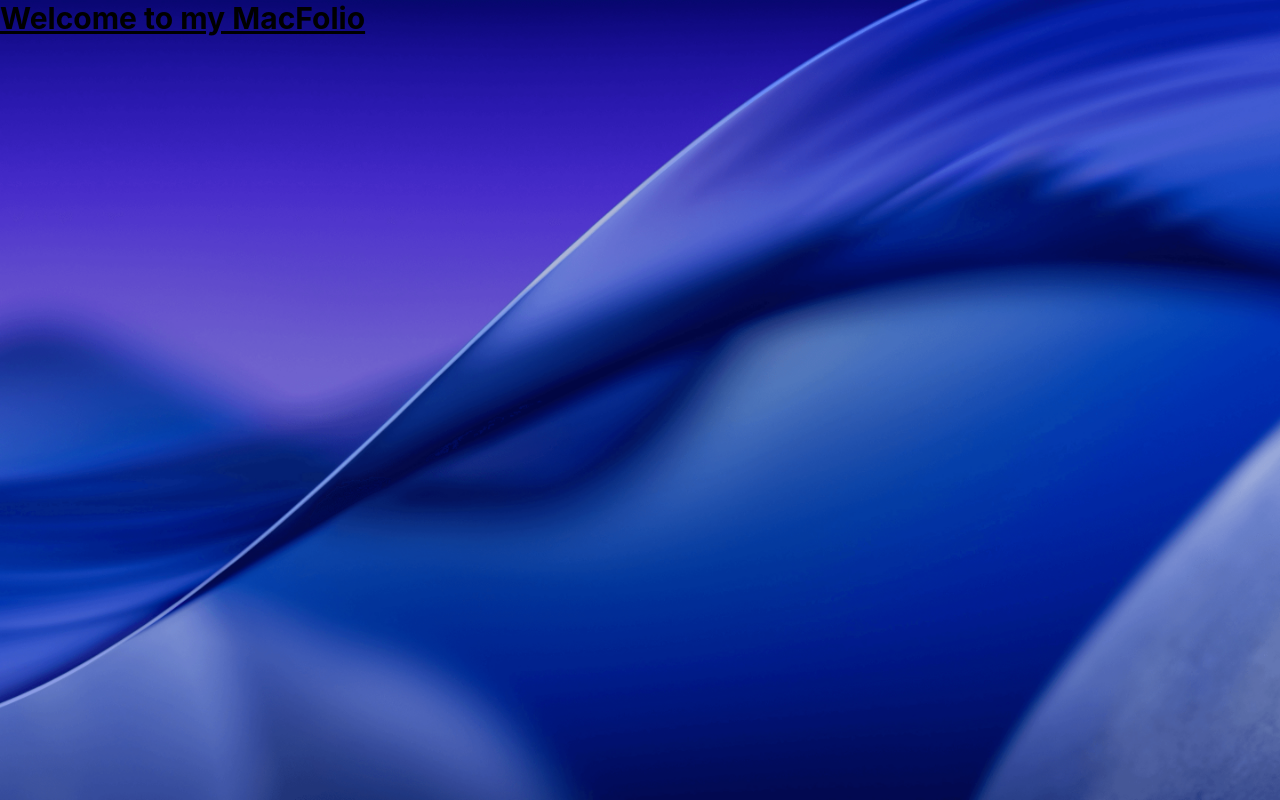
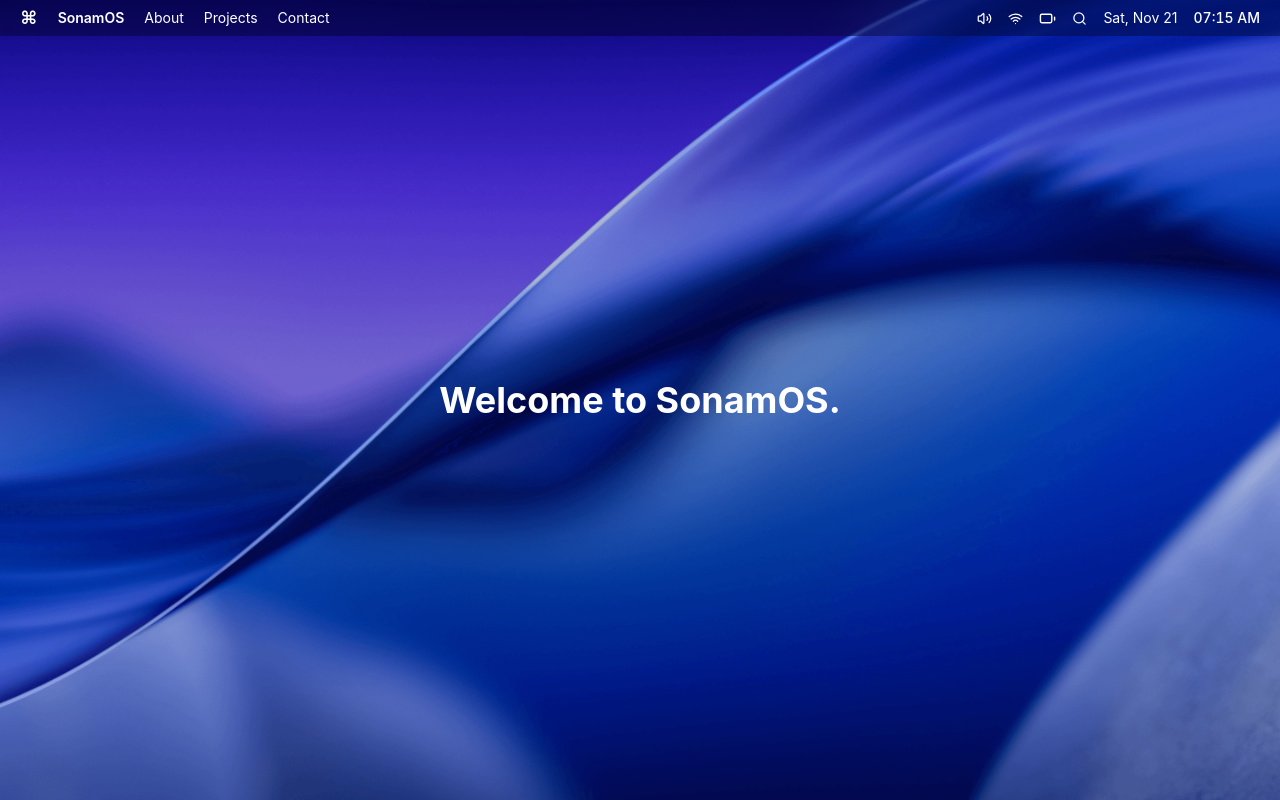
Before and after one commit to SonamNarula/macos_portfolio, a React (Vite) app: page / in a window 1280 px wide. Built offline with nearby package versions, Linux system fonts and the light colour scheme; a web font is replaced by a local one.

Commit message:
portfolio in the making

```diff
--- a/src/App.jsx
+++ b/src/App.jsx
@@ -1,9 +1,16 @@
+import Navbar from "./components/Navbar";
 
 const App = () => {
     return (
-        <div>
-            <h1 className = "text-3xl font-bold underline">Welcome to my MacFolio</h1>
-        </div>
+        <main className="relative min-h-screen w-full overflow-hidden">
+            <Navbar />
+
+            <div className="flex min-h-screen items-center justify-center text-white">
+                <h1 className="text-4xl font-bold">
+                    Welcome to SonamOS.
+                </h1>
+            </div>
+        </main>
     );
 };
 
--- /dev/null
+++ b/src/components/Navbar.jsx
@@ -0,0 +1,57 @@
+import { useEffect, useState } from "react";
+import { Wifi, Battery, Search, Volume2 } from "lucide-react";
+
+const Navbar = () => {
+    const [currentTime, setCurrentTime] = useState(new Date());
+
+    useEffect(() => {
+        const timer = setInterval(() => {
+            setCurrentTime(new Date());
+        }, 1000);
+
+        return () => clearInterval(timer);
+    }, []);
+
+    const date = currentTime.toLocaleDateString("en-US", {
+        weekday: "short",
+        month: "short",
+        day: "numeric",
+    });
+
+    const time = currentTime.toLocaleTimeString("en-US", {
+        hour: "2-digit",
+        minute: "2-digit",
+    });
+
+    return (
+        <nav className="fixed top-0 left-0 z-50 flex h-9 w-full items-center justify-between bg-black/30 px-5 text-sm text-white backdrop-blur-xl">
+
+            {/* Left section */}
+            <div className="flex items-center gap-5">
+                <span className="text-lg font-semibold">⌘</span>
+                <span className="font-semibold">SonamOS</span>
+                <span className="hidden sm:block">About</span>
+                <span className="hidden sm:block">Projects</span>
+                <span className="hidden sm:block">Contact</span>
+            </div>
+
+            {/* Right section */}
+            <div className="flex items-center gap-4">
+                <Volume2 size={15} />
+                <Wifi size={15} />
+                <Battery size={17} />
+                <Search size={15} />
+
+                <span className="hidden sm:block">
+          {date}
+        </span>
+
+                <span className="font-medium tabular-nums">
+          {time}
+        </span>
+            </div>
+        </nav>
+    );
+};
+
+export default Navbar;
```
Also changed, not shown: src/components/Welcome.jsx (added), src/components/index.js (added).
